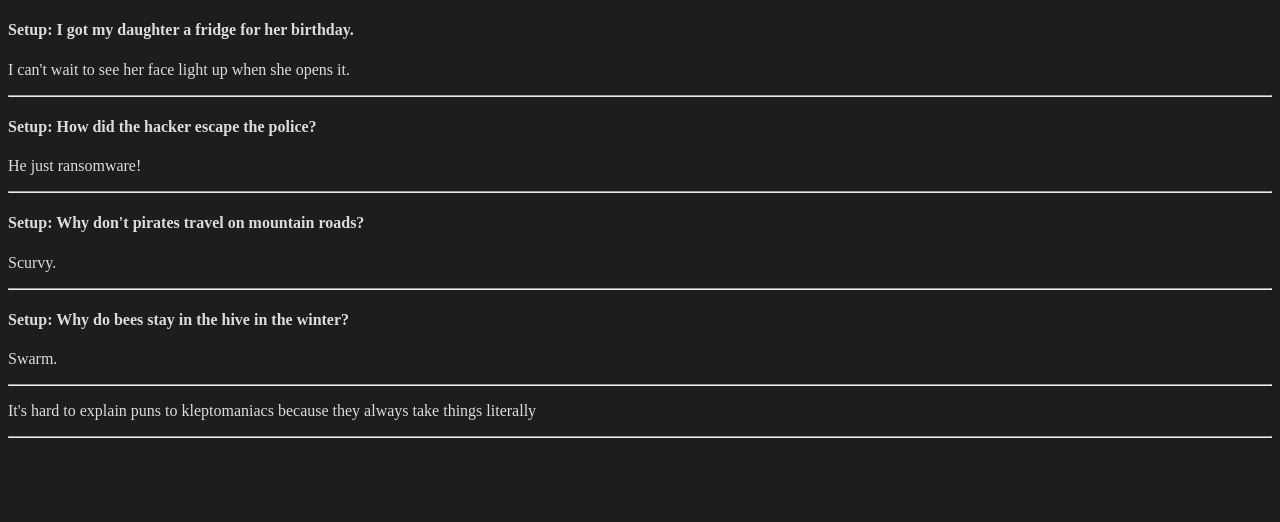
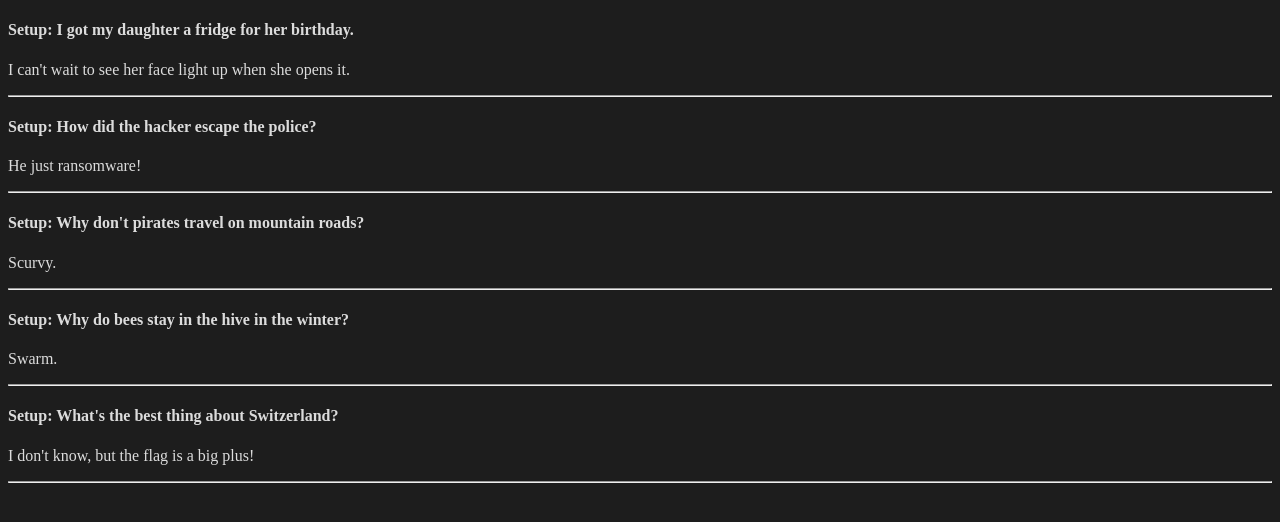
Before and after one commit to mcmurray0125/airbnb-clone, a React (Vite) app: page / in a window 1280 px wide. Shown: the top 522 px of the page. Built offline with nearby package versions, Linux system fonts and the light colour scheme.

Commit message:
importing joke setups and punchlines from dataset. Calling them into the dom using props and mapping

```diff
--- a/src/App.jsx
+++ b/src/App.jsx
@@ -1,51 +1,43 @@
 import Joke from "./components/Joke"
-
-/* Challenge:
-One LAST time in this course, set up a React app from scratch
-- Render an <App /> component
-    - App should be in its own file
-- App should render 4-5 <Joke /> components
-  (Joke component defined in its own file too)
-    - Each Joke should receive a "setup" prop and a "punchline" prop
-      and render those however you'd like
-- Use your favorite 2-part jokes (setup & punchline), or check
-  jokes.md file for some examples.
-
-
-
-EXTRA CREDIT:
-Some jokes are only a punchline with no setup:
-
-E.g.: "It’s hard to explain puns to kleptomaniacs because
-they always take things literally."
-
-If you don't pass in a "question" prop, how might you make it only
-show the punchline?
-*/
+import jokesData from "./jokesData"
 
 export default function App() {
+  const jokeElements = jokesData.map(joke => {
+    return <Joke
+                setup={joke.setup}
+                punchline={joke.punchline} />
+  })
   return (
-    <div>
-      <Joke
-          setup="I got my daughter a fridge for her birthday."
-          punchline="I can't wait to see her face light up when she opens it."
-          />
-      <Joke
-          setup= "How did the hacker escape the police?"
-          punchline="He just ransomware!"
-          />
-      <Joke
-          setup= "Why don't pirates travel on mountain roads?"
-          punchline="Scurvy."
-          />
-      <Joke
-          setup= "Why do bees stay in the hive in the winter?"
-          punchline="Swarm."
-          />
-      <Joke
-          punchline="It's hard to explain puns to kleptomaniacs because
-          they always take things literally"
-          />
-    </div>
+      <div>
+          {jokeElements}
+      </div>
   )
 }
+          // <Joke
+          //     punchline="It’s hard to explain puns to kleptomaniacs because they always take things literally."
+          // />
+          // <Joke
+          //     setup="I got my daughter a fridge for her birthday."
+          //     punchline="I can't wait to see her face light up when she opens it."
+          //     isPun={false}
+          // />
+          // <Joke
+          //     setup="How did the hacker escape the police?"
+          //     punchline="He just ransomware!"
+          //     isPun={true}
+          // />
+          // <Joke
+          //     setup="Why don't pirates travel on mountain roads?"
+          //     punchline="Scurvy."
+          //     isPun={true}
+          // />
+          // <Joke
+          //     setup="Why do bees stay in the hive in the winter?"
+          //     punchline="Swarm."
+          //     isPun={true}
+          // />
+          // <Joke
+          //     setup="What's the best thing about Switzerland?"
+          //     punchline="I don't know, but the flag is a big plus!"
+          //     isPun={false}
+          // />
--- /dev/null
+++ b/src/jokesData.jsx
@@ -0,0 +1,22 @@
+export default [
+    {
+        setup: "I got my daughter a fridge for her birthday.",
+        punchline: "I can't wait to see her face light up when she opens it."
+    },
+    {
+        setup: "How did the hacker escape the police?",
+        punchline: "He just ransomware!"
+    },
+    {
+        setup: "Why don't pirates travel on mountain roads?",
+        punchline: "Scurvy."
+    },
+    {
+        setup: "Why do bees stay in the hive in the winter?",
+        punchline: "Swarm."
+    },
+    {
+        setup: "What's the best thing about Switzerland?",
+        punchline: "I don't know, but the flag is a big plus!"
+    }
+]
```
